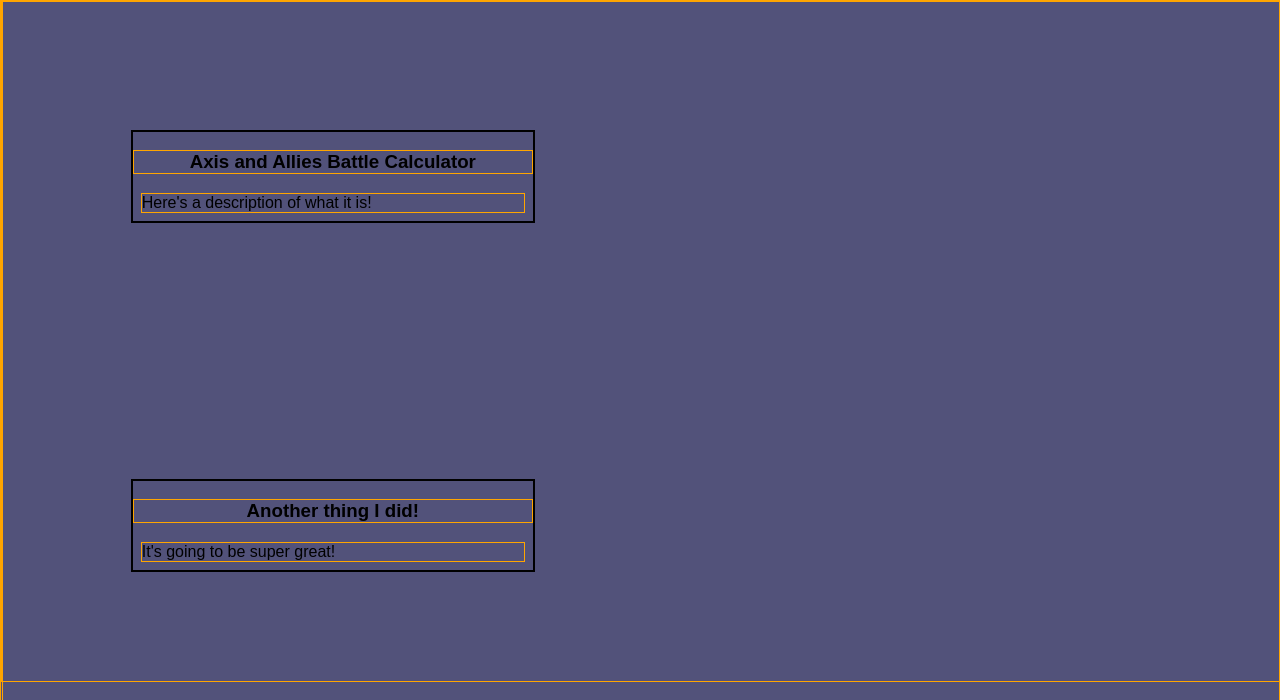
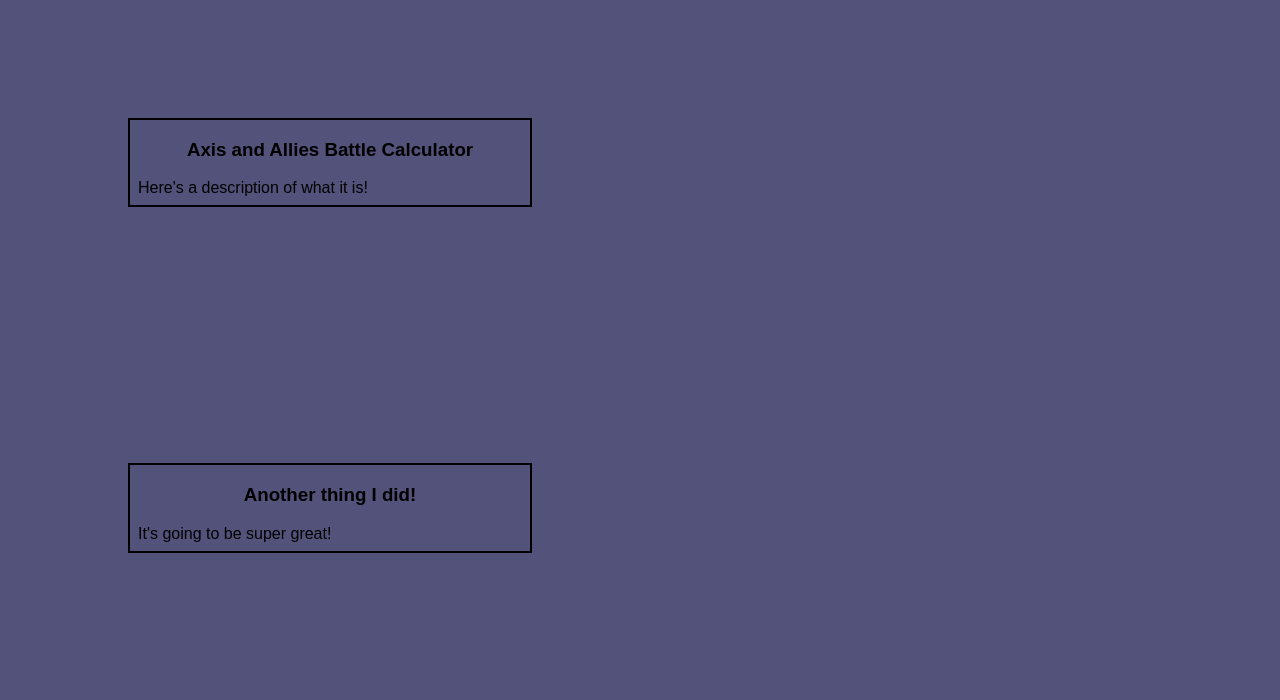
Before and after one commit to julienawilson/portfolio, a plain HTML site: page index.html in a window 1280 px wide. Shown: the part 117-817 px from the top of the page. Drawn offline with Linux system fonts and the light colour scheme; files whose address does not match are found by name.

Commit message:
removed the orange boxes

```diff
--- a/styles/layout.css
+++ b/styles/layout.css
@@ -1,6 +1,4 @@
-*{
-  border: 1px solid orange;
-}
+
 
 
 #header {
```
